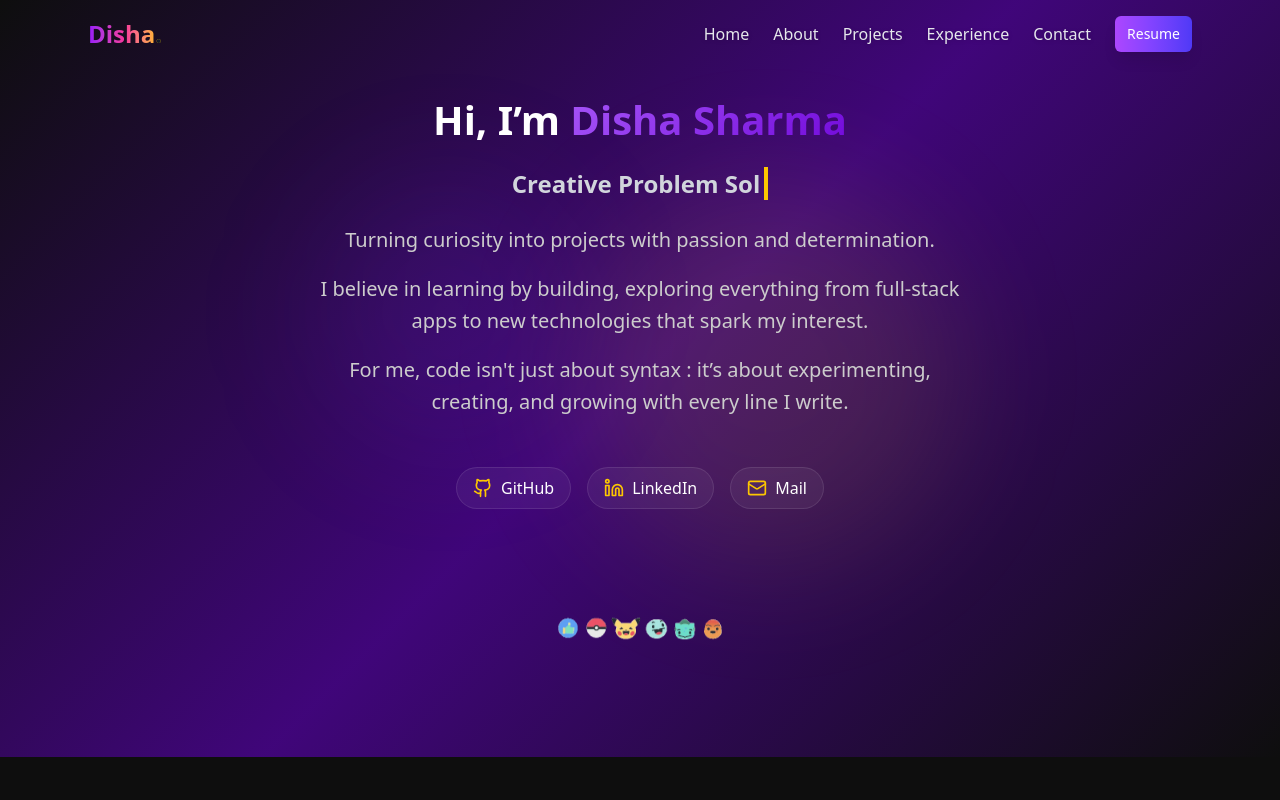
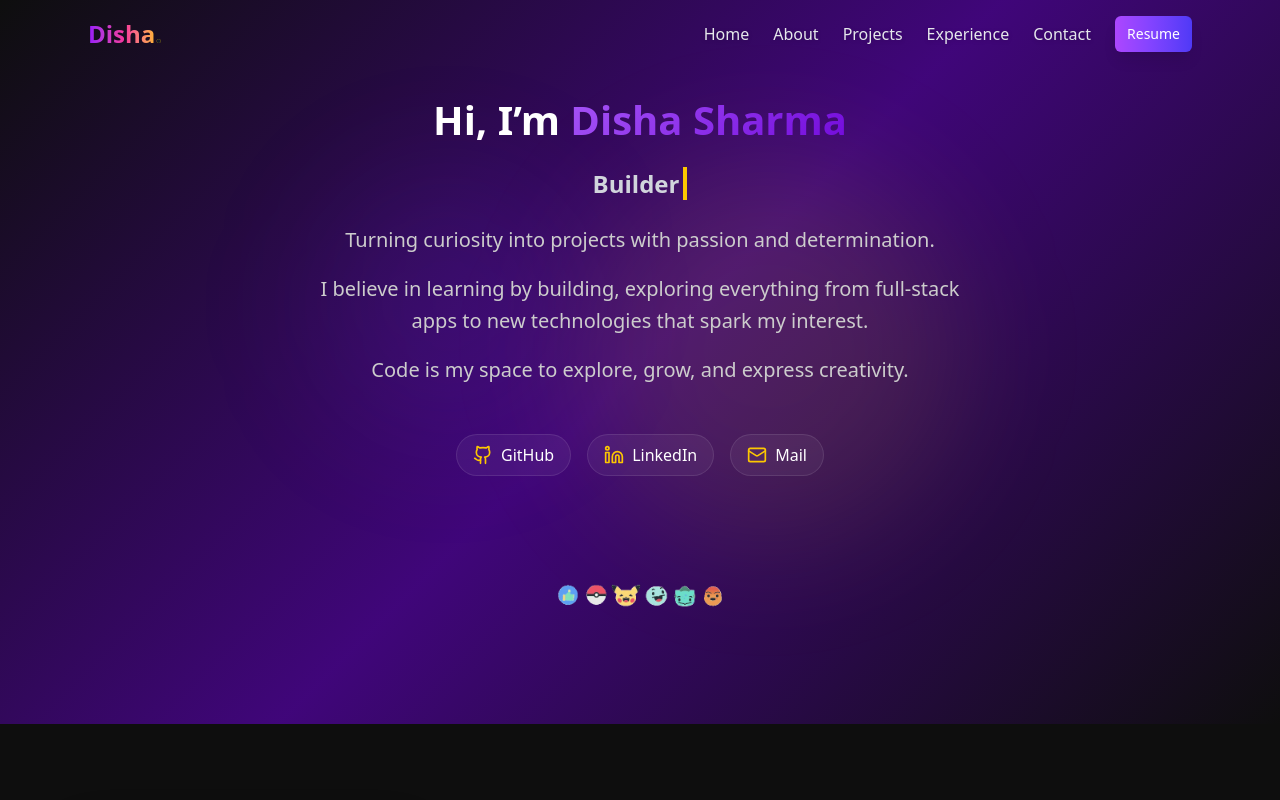
Before and after one commit to DishaSharma2005/portfolio, a React (Vite) app: page / in a window 1280 px wide. Shown: the top 800 px of the page. Built offline with nearby package versions, Linux system fonts and the light colour scheme.

Commit message:
type writter words

```diff
--- a/src/components/Hero.jsx
+++ b/src/components/Hero.jsx
@@ -9,7 +9,7 @@ const heroData = {
   description: [
     "Turning curiosity into projects with passion and determination.",
     "I believe in learning by building, exploring everything from full-stack apps to new technologies that spark my interest.",
-    "For me, code isn't just about syntax : it’s about experimenting, creating, and growing with every line I write.",
+     "Code is my space to explore, grow, and express creativity.",
   ],
   cta: [
     { text: "Explore More", href: "#about" },
@@ -71,7 +71,7 @@ const Hero = () => {
               className="text-xl text-gray-300 md:text-2xl"
               style={{ animation: "slide-up 0.6s ease 0.2s forwards", fontWeight: "600" }}
             >
-              <Typewriter words={["Curious Programmer", "Creative Problem Solver", "Lifelong Learner"]} />
+              <Typewriter words={["Curious Programmer", "Developer", "Builder", "Learner"]} />
             </h2>
           <div
             className="space-y-4 text-lg md:text-xl mx-auto max-w-2xl leading-relaxed text-center"
--- a/src/components/Typewriter.jsx
+++ b/src/components/Typewriter.jsx
@@ -26,12 +26,12 @@ const Typewriter = ({ words, speed = 100 }) => {
       let currentSpeed = isDeleting ? speed * 1.2: speed;
 
       if (!isDeleting && updatedText === currentWord) {
-        currentSpeed = 1500; // pause before deleting
+        currentSpeed = 5000; // pause before deleting
         setIsDeleting(true);
       } else if (isDeleting && updatedText === '') {
         setIsDeleting(false);
         setWordIndex((prev) => prev + 1);
-        currentSpeed = 500; // short pause before typing next word
+        currentSpeed = 1000; // short pause before typing next word
       }
 
       clearInterval(typingInterval);
```
